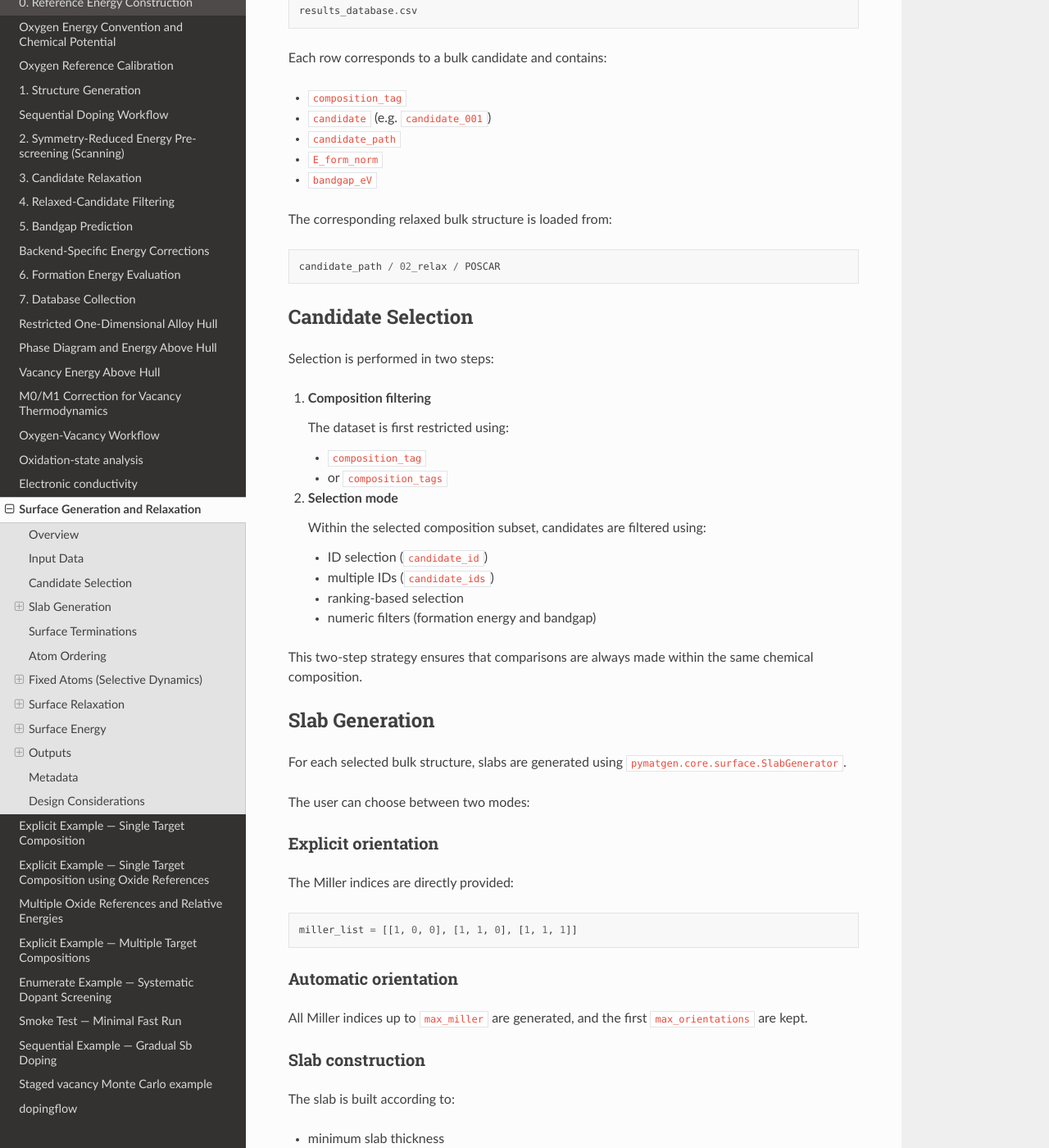
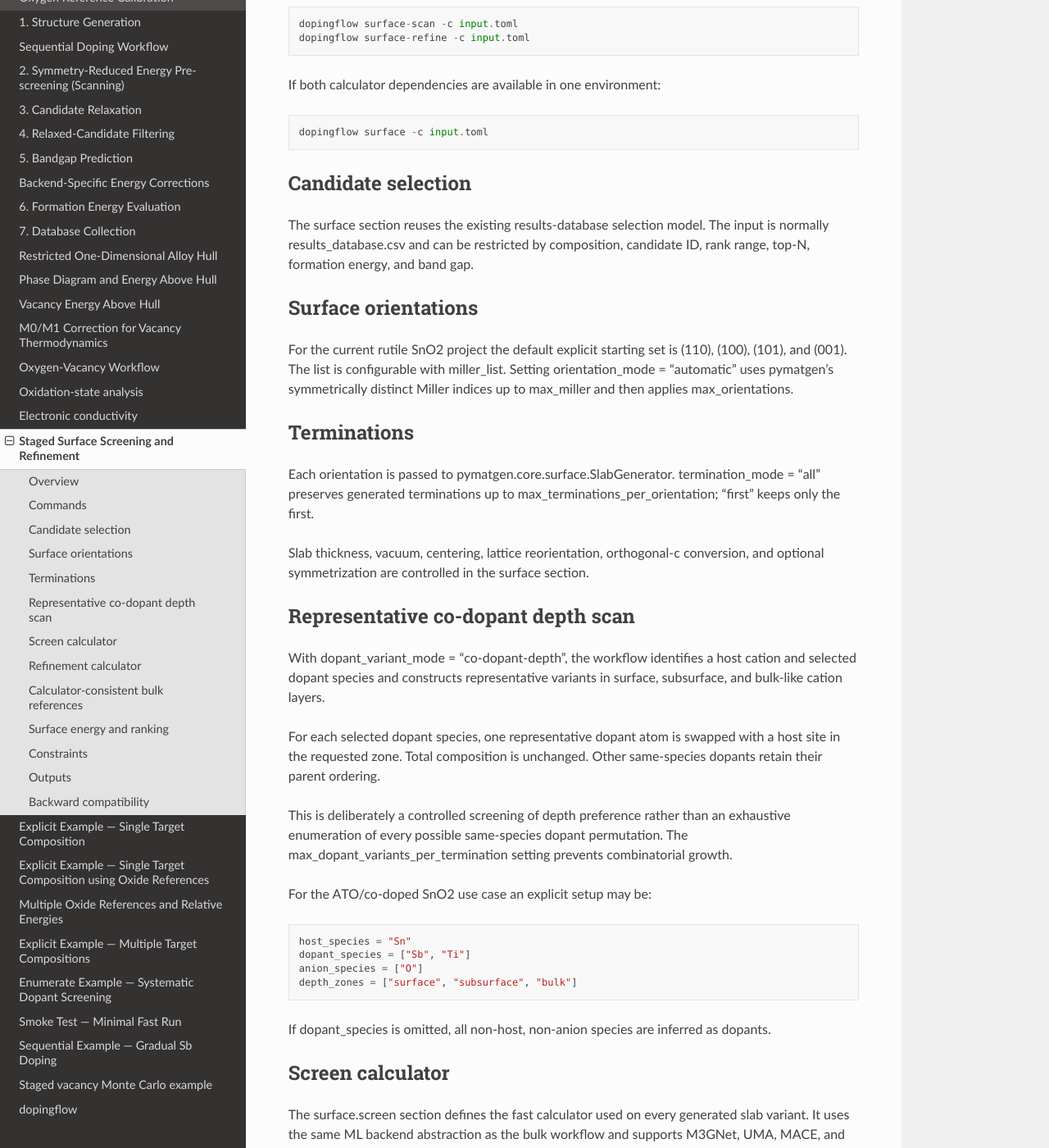
Before and after one commit to KazemZh/dopingflow, a Sphinx documentation site: the page built from docs/source/methods/surfaces.rst, in a window 1280 px wide and 1400 px high, scrolled down 688 px. Shown: the whole window at 82% size. Built offline with Sphinx 7.4.7 and the Read the Docs theme 3.1.0, drawn with Linux system fonts in a browser that asks for light colours; some of the changed text lies outside the part shown.

Commit message:
docs: describe staged surface workflow

```diff
--- a/docs/source/methods/surfaces.rst
+++ b/docs/source/methods/surfaces.rst
@@ -1,447 +1,215 @@
-Surface Generation and Relaxation
-=================================
+Staged Surface Screening and Refinement
+=======================================
 
 Overview
 --------
 
-The surface stage extends the bulk workflow by constructing slab models from
-selected relaxed bulk candidates and optionally relaxing those slabs.
+The surface workflow converts selected low-energy bulk candidates into slab
+models, scans orientations, terminations, and representative co-dopant depth
+arrangements, and optionally re-evaluates the shortlist with a second
+higher-fidelity ML calculator.
 
-This stage operates **after** bulk structure generation, filtering, bandgap
-prediction, and formation energy evaluation.
+The intended sequence is::
 
-The workflow consists of:
+   selected bulk candidate
+       -> facets
+       -> terminations
+       -> representative co-dopant depth variants
+       -> fast MLFF screen
+       -> top-k shortlist
+       -> optional higher-fidelity MLFF refinement
+       -> final surface shortlist
 
-1. Selecting candidate structures from a database
-2. Generating slab geometries for chosen surface orientations
-3. Enumerating surface terminations
-4. Optionally fixing part of the slab
-5. Optionally relaxing the slab using a machine-learning backend
-6. Writing structures and metadata
+Leaching and Ir/IrOx deposition are intentionally outside this stage.
 
-Input Data
-----------
+Commands
+--------
 
-The surface stage reads candidate data from a CSV database, typically:
+The workflow is split so different calculators can live in different Conda
+environments::
 
-::
+   dopingflow surface-scan -c input.toml
+   dopingflow surface-refine -c input.toml
 
-   results_database.csv
+If both calculator dependencies are available in one environment::
 
-Each row corresponds to a bulk candidate and contains:
+   dopingflow surface -c input.toml
 
-- ``composition_tag``
-- ``candidate`` (e.g. ``candidate_001``)
-- ``candidate_path``
-- ``E_form_norm``
-- ``bandgap_eV``
-
-The corresponding relaxed bulk structure is loaded from:
-
-::
-
-   candidate_path / 02_relax / POSCAR
-
-Candidate Selection
+Candidate selection
 -------------------
 
-Selection is performed in two steps:
+The surface section reuses the existing results-database selection model. The
+input is normally results_database.csv and can be restricted by composition,
+candidate ID, rank range, top-N, formation energy, and band gap.
 
-1. **Composition filtering**
-
-   The dataset is first restricted using:
-
-   - ``composition_tag``
-   - or ``composition_tags``
-
-2. **Selection mode**
-
-   Within the selected composition subset, candidates are filtered using:
-
-   - ID selection (``candidate_id``)
-   - multiple IDs (``candidate_ids``)
-   - ranking-based selection
-   - numeric filters (formation energy and bandgap)
-
-This two-step strategy ensures that comparisons are always made within the same
-chemical composition.
-
-Slab Generation
----------------
-
-For each selected bulk structure, slabs are generated using
-``pymatgen.core.surface.SlabGenerator``.
-
-The user can choose between two modes:
-
-Explicit orientation
-^^^^^^^^^^^^^^^^^^^^
-
-The Miller indices are directly provided:
-
-::
-
-   miller_list = [[1, 0, 0], [1, 1, 0], [1, 1, 1]]
-
-Automatic orientation
-^^^^^^^^^^^^^^^^^^^^^
-
-All Miller indices up to ``max_miller`` are generated, and the first
-``max_orientations`` are kept.
-
-Slab construction
-^^^^^^^^^^^^^^^^^
-
-The slab is built according to:
-
-- minimum slab thickness
-- minimum vacuum thickness
-- optional lattice reduction
-- optional primitive reduction
-- optional lattice reorientation
-
-Important:
-
-If ``in_unit_planes = false``, both slab and vacuum thickness are interpreted
-in Ångström.
-
-Orthogonalization
-^^^^^^^^^^^^^^^^^
-
-If ``orthogonal_c = true``, the slab is transformed so that:
-
-- the ``c`` vector is perpendicular to the surface plane
-- ``a`` and ``b`` span the surface
-
-This is recommended for:
-
-- clean POSCAR output
-- stable relaxation behavior
-- easier interpretation of slab thickness
-
-Surface Terminations
+Surface orientations
 --------------------
 
-Each orientation can produce multiple terminations.
+For the current rutile SnO2 project the default explicit starting set is
+(110), (100), (101), and (001). The list is configurable with miller_list.
+Setting orientation_mode = "automatic" uses pymatgen's symmetrically distinct
+Miller indices up to max_miller and then applies max_orientations.
 
-The workflow uses:
+Terminations
+------------
 
-::
+Each orientation is passed to pymatgen.core.surface.SlabGenerator.
+termination_mode = "all" preserves generated terminations up to
+max_terminations_per_orientation; "first" keeps only the first.
 
-   slabs = SlabGenerator(...).get_slabs()
+Slab thickness, vacuum, centering, lattice reorientation, orthogonal-c
+conversion, and optional symmetrization are controlled in the surface section.
 
-Each slab corresponds to a different termination of the same surface.
+Representative co-dopant depth scan
+-----------------------------------
 
-The user controls:
+With dopant_variant_mode = "co-dopant-depth", the workflow identifies a host
+cation and selected dopant species and constructs representative variants in
+surface, subsurface, and bulk-like cation layers.
 
-- whether to keep all terminations
-- or only the first one
-- the maximum number of terminations per orientation
+For each selected dopant species, one representative dopant atom is swapped
+with a host site in the requested zone. Total composition is unchanged. Other
+same-species dopants retain their parent ordering.
 
-No symmetry-based deduplication is applied by default, ensuring that all
-physically distinct terminations are preserved.
+This is deliberately a controlled screening of depth preference rather than an
+exhaustive enumeration of every possible same-species dopant permutation. The
+max_dopant_variants_per_termination setting prevents combinatorial growth.
 
-Atom Ordering
--------------
+For the ATO/co-doped SnO2 use case an explicit setup may be::
 
-Before writing structures, atoms are reordered according to:
+   host_species = "Sn"
+   dopant_species = ["Sb", "Ti"]
+   anion_species = ["O"]
+   depth_zones = ["surface", "subsurface", "bulk"]
 
-::
+If dopant_species is omitted, all non-host, non-anion species are inferred as
+dopants.
 
-   [generate].poscar_order
+Screen calculator
+-----------------
 
-Within each species, atoms are sorted by:
+The surface.screen section defines the fast calculator used on every generated
+slab variant. It uses the same ML backend abstraction as the bulk workflow and
+supports M3GNet, UMA, MACE, and GRACE.
 
-1. fractional z
-2. fractional y
-3. fractional x
+Example::
 
-This ensures:
+   [surface.screen]
+   backend = "grace"
+   model = "GRACE-1L-OMAT"
+   device = "cuda"
+   relax = true
+   fmax = 0.05
+   max_steps = 300
+   top_k_per_candidate = 10
 
-- clean and consistent POSCAR files
-- compatibility with VASP and post-processing tools
+Refinement calculator
+---------------------
 
-Fixed Atoms (Selective Dynamics)
---------------------------------
+The surface.refine section is independent of the screening calculator and
+re-evaluates only surface_screen_selected.csv.
 
-The surface stage supports fixing part of the slab.
+Example::
 
-Two strategies are available:
+   [surface.refine]
+   enabled = true
+   backend = "mace"
+   model = "mh-1"
+   task = "matpes_r2scan"
+   device = "cuda"
+   relax = true
+   fmax = 0.03
+   max_steps = 500
+   top_k_per_candidate = 5
 
-Layer-based fixing
-^^^^^^^^^^^^^^^^^^
+Any model accepted by the existing backend abstraction may be chosen,
+including a supported MACE alias or custom checkpoint path. Refinement therefore
+does not mean DFT.
 
-Atoms are grouped into layers based on their Cartesian z-coordinate.
+Calculator-consistent bulk references
+-------------------------------------
 
-Grouping is controlled by a tolerance:
+Surface and bulk energies are never silently mixed across calculators.
 
-::
+For every selected parent, the screening calculator evaluates the bulk
+structure and that energy is used only for screening surface energies. The
+refinement calculator independently evaluates the same parent structure and
+that energy is used only for refinement surface energies.
 
-   fix_layer_tolerance_A
+The current implementation uses a same-calculator single-point energy on the
+already-relaxed parent bulk geometry. This gives an internally consistent
+ranking within a parent. Absolute publication-quality surface energies should
+still be converged with respect to bulk geometry, slab thickness, vacuum,
+constraints, and calculator settings.
 
-The user selects:
+Surface energy and ranking
+--------------------------
 
-- bottom layers
-- or middle layers
+For a slab whose composition is proportional to its parent bulk, the workflow
+uses::
 
-Thickness-based fixing
-^^^^^^^^^^^^^^^^^^^^^^
+   gamma = (E_slab - n E_bulk) / (2 A)
 
-Atoms are selected based on their z-position:
+where A is the area of one slab face and n is the bulk-equivalent composition
+factor.
 
-- bottom region: atoms within a thickness from the minimum z
-- middle region: atoms around the slab center
+Important interpretation:
 
-Output behavior
-^^^^^^^^^^^^^^^
+- the expression is a two-surface average unless the two faces are equivalent;
+- only proportional/stoichiometric slabs receive this simple surface energy;
+- non-stoichiometric terminations remain in the output with an explicit
+  not_computable status and are excluded from ranking;
+- raw slab energies are never used to rank structures with different atom
+  counts.
 
-Fixed atoms are written in the same ``POSCAR`` file using VASP selective dynamics:
-
-- fixed atoms: ``F F F``
-- free atoms: ``T T T``
-
-Important:
-
-These flags are not only written to file but are also enforced during relaxation
-using ASE constraints.
-
-Surface Relaxation
-------------------
-
-If enabled, slabs are relaxed using the same abstraction layer as bulk relaxation.
-
-Workflow
-^^^^^^^^
-
-1. Convert the slab to ASE atoms
-2. Attach the ML calculator
-3. Apply ``FixAtoms`` constraint (if needed)
-4. Run ASE optimizer
-5. Convert back to pymatgen structure
-
-Backends
-^^^^^^^^
-
-The relaxation uses the same backend system as the bulk stage:
-
-- M3GNet
-- ALIGNN (if available)
-- other supported ML potentials
-
-Runtime configuration includes:
-
-- device (CPU or CUDA)
-- GPU ID
-- threading settings
-
-Optimizer
-^^^^^^^^^
-
-Supported optimizers:
-
-- BFGS
-- LBFGS
-- FIRE
-- MDMin
-- QuasiNewton
-
-The optimizer runs until:
-
-- maximum force < ``surface_fmax``
-- or maximum steps reached
+A chemical-potential treatment for non-stoichiometric terminations is a
+separate future extension.
 
 Constraints
-^^^^^^^^^^^
+-----------
 
-Fixed atoms are enforced using:
-
-::
-
-   ase.constraints.FixAtoms
-
-This ensures:
-
-- atoms marked as fixed do not move during relaxation
-- constraints are physically enforced, not only written in POSCAR
-
-Surface Energy
---------------
-
-The surface stage can evaluate the surface energy of each slab when a slab
-energy is available (typically after surface relaxation).
-
-Definition
-^^^^^^^^^^
-
-The surface energy is computed using the symmetric slab expression:
-
-::
-
-   :math:`\gamma = \frac{E_{\mathrm{slab}} - n E_{\mathrm{bulk}}}{2A}`
-
-where:
-
-- ``E_slab`` is the slab total energy
-- ``E_bulk`` is the relaxed bulk energy of the parent candidate
-- ``n`` is the number of bulk-equivalent units contained in the slab
-- ``A`` is the surface area
-- the factor of 2 accounts for the two exposed surfaces
-
-Bulk reference
-^^^^^^^^^^^^^^
-
-The bulk energy is taken from the relaxed candidate structure selected
-from the workflow database.
-
-This ensures consistency between bulk and surface calculations for the
-same doped composition.
-
-Slab energy
-^^^^^^^^^^^
-
-Surface energy is computed only when a slab energy is available.
-
-In the current implementation, this corresponds to:
-
-- relaxed slab energy when ``relax_surface = true``
-
-If no slab energy is available, surface energy is not computed.
-
-Bulk equivalence factor
-^^^^^^^^^^^^^^^^^^^^^^^
-
-The factor ``n`` is determined automatically from the composition of the slab
-and the parent bulk.
-
-For each species, the ratio:
-
-::
-
-   N_slab / N_bulk
-
-is computed.
-
-If all species share the same ratio within numerical tolerance, the slab is
-considered proportional to the bulk composition and this value defines ``n``.
-
-If the ratios differ between species, the slab is not considered proportional
-and surface energy is not assigned.
-
-Stoichiometry requirement
-^^^^^^^^^^^^^^^^^^^^^^^^^
-
-Surface energy is only computed for slabs whose composition is proportional
-to the bulk.
-
-This includes:
-
-- stoichiometric slabs
-- symmetric cleavage surfaces
-
-Surface energy is not computed for:
-
-- non-stoichiometric terminations
-- slabs missing bulk species
-- slabs containing additional species
-
-Status reporting
-^^^^^^^^^^^^^^^^
-
-Each slab is assigned a status flag:
-
-- ``ok`` — surface energy successfully computed
-- ``missing_slab_energy`` — slab energy not available
-- ``missing_bulk_energy`` — bulk energy not available
-- ``not_computable_not_proportional`` — composition mismatch
-- ``not_computable_missing_species``
-- ``not_computable_extra_species``
-- ``failed`` — numerical or runtime failure
-
-Units
-^^^^^
-
-Surface energy is reported in:
-
-- eV/Å²
-- J/m²
-
-The conversion used is:
-
-::
-
-   1 eV/Å² = 16.02176634 J/m²
+fix_atoms can constrain middle or bottom layers using a layer count or Cartesian
+thickness. The same fixed atoms are enforced during ASE relaxation.
 
 Outputs
 -------
 
-Each slab produces a directory:
+The default output directory is 08_surfaces.
 
-::
+surface_screen_summary.csv
+   Every generated orientation, termination, and dopant-depth variant.
 
-   composition_tag / candidate / hkl / termination
+surface_screen_selected.csv
+   Top-k rankable variants per bulk candidate after the screen calculator.
 
-Example:
+surface_refine_summary.csv
+   Higher-fidelity results for the screening shortlist.
 
-::
+surface_final_selected.csv
+   Final top-k variants after refinement.
 
-   Sb50/candidate_001/hkl_1_0_0/term_001/
+Each variant directory also stores the generated POSCAR, stage-specific
+result.json, optional relaxed POSCAR, optimizer log/trajectory, and meta.json.
 
-Files
-^^^^^
+A typical path is::
 
-``POSCAR``
-   Generated slab (with optional selective dynamics)
+   08_surfaces/
+     Sb5_Ti5/
+       candidate_001/
+         bulk_reference/
+           screen/
+           refine/
+         hkl_1_1_0/
+           term_001/
+             variant_001_original/
+               POSCAR
+               screen/
+               refine/
 
-``CONTCAR``
-   Relaxed slab structure (if relaxation is enabled)
+Backward compatibility
+----------------------
 
-``surface_relax.log``
-   Optimizer log
-
-``surface_relax.traj``
-   ASE trajectory
-
-``surface_relax.json``
-   Relaxation metadata
-
-``meta.json``
-   General slab metadata
-
-Metadata
---------
-
-Each slab has a ``meta.json`` file containing:
-
-- composition and candidate information
-- Miller index and termination ID
-- number of atoms
-- surface area
-- slab and vacuum thickness estimates
-- fixing parameters
-- relaxation settings and results
-- surface energy (when available)
-- surface energy status flag
-- bulk-equivalent scaling factor
-
-This metadata is also aggregated into:
-
-::
-
-   surface_summary.csv
-
-Design Considerations
----------------------
-
-The surface stage is designed to:
-
-- remain fully decoupled from bulk workflow stages
-- allow flexible selection of candidates
-- preserve all physically meaningful terminations
-- support reproducible slab generation
-- reuse the same backend abstraction for relaxation
-
-This ensures consistency between:
-
-- bulk relaxation
-- surface relaxation
-- downstream surface simulations
+Older flat surface relaxation keys such as surface_backend, surface_model,
+surface_task, surface_device, surface_fmax, and surface_max_steps are mapped to
+surface.screen when the nested screen section is not supplied. New studies
+should use the staged nested sections.
```
